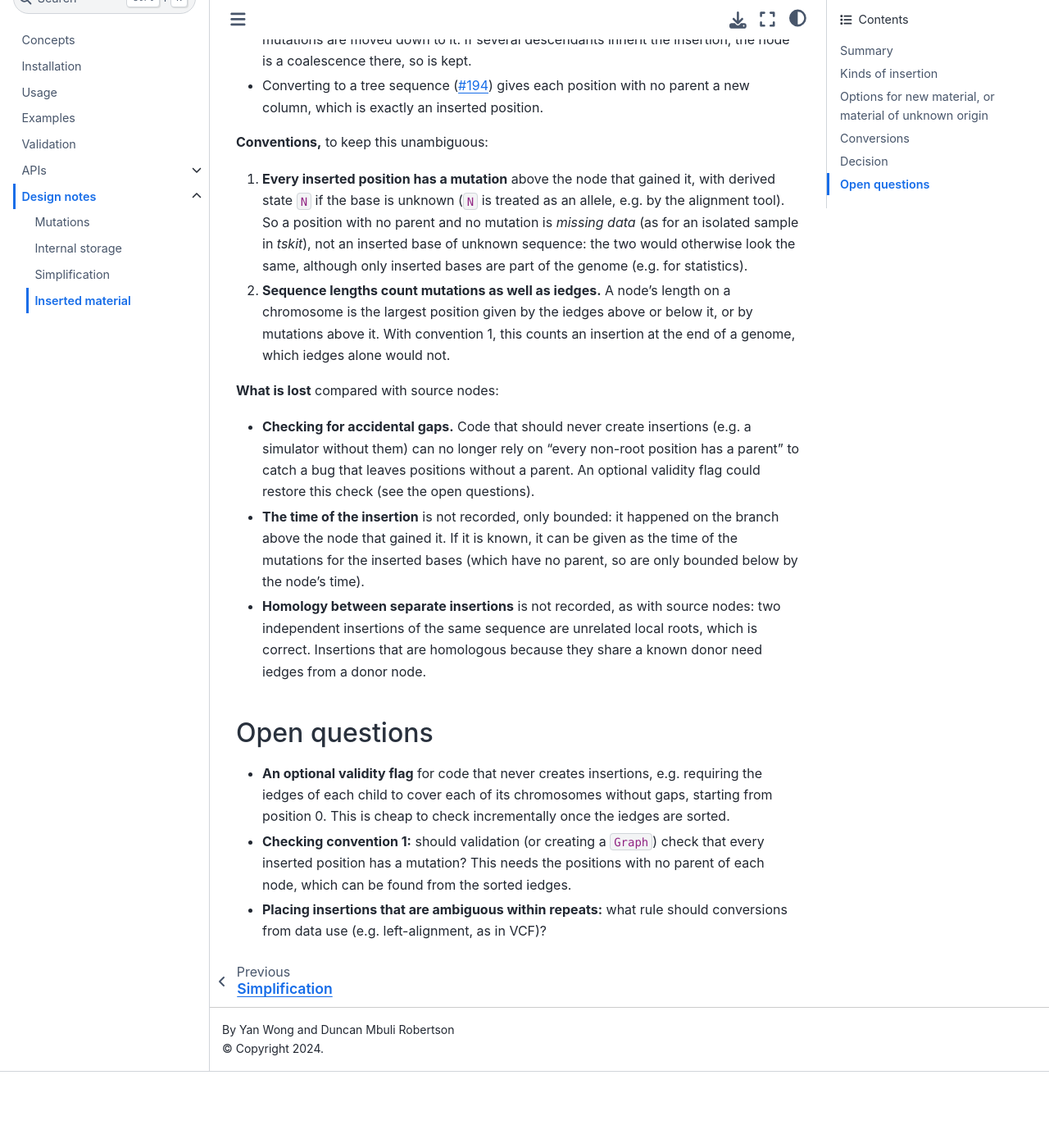
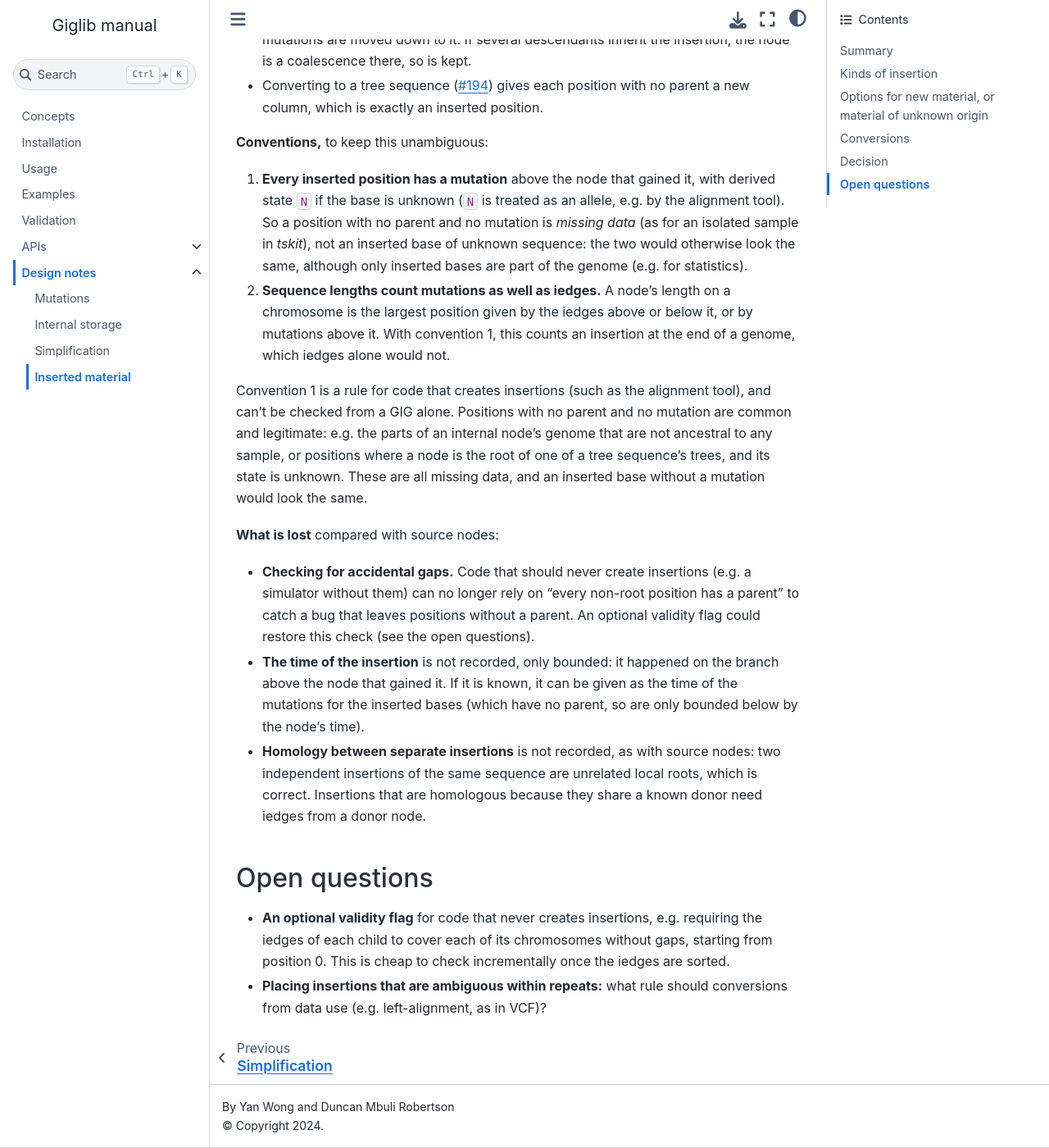
Before and after one commit to hyanwong/giglib, a Jupyter Book: the page built from docs/design/insertions.md, in a window 1280 px wide and 1400 px high, scrolled down 3458 px. Shown: the whole window at 82% size. Built offline with Jupyter Book 1.0.4 settings and Sphinx 7.4.7 and the Sphinx Book theme 1.1.4, drawn with Linux system fonts in a browser that asks for light colours; before the commit the page ends 4765 px from its top, so only the background shows below that.

Commit message:
Insertions note: convention 1 can't be checked from a GIG alone
Co-Authored-By: Claude Opus 5.5 <noreply@anthropic.com>

```diff
--- a/docs/design/insertions.md
+++ b/docs/design/insertions.md
@@ -126,6 +126,12 @@ donor, as in option d) are iedges from their source, as before.
    largest position given by the iedges above or below it, or by mutations above it. With
    convention 1, this counts an insertion at the end of a genome, which iedges alone would not.
 
+Convention 1 is a rule for code that creates insertions (such as the alignment tool), and can't be
+checked from a GIG alone. Positions with no parent and no mutation are common and legitimate: e.g.
+the parts of an internal node's genome that are not ancestral to any sample, or positions where a
+node is the root of one of a tree sequence's trees, and its state is unknown. These are all
+missing data, and an inserted base without a mutation would look the same.
+
 **What is lost** compared with source nodes:
 
 - **Checking for accidental gaps.** Code that should never create insertions (e.g. a simulator
@@ -144,8 +150,5 @@ donor, as in option d) are iedges from their source, as before.
 - **An optional validity flag** for code that never creates insertions, e.g. requiring the iedges
   of each child to cover each of its chromosomes without gaps, starting from position 0. This is
   cheap to check incrementally once the iedges are sorted.
-- **Checking convention 1:** should validation (or creating a `Graph`) check that every inserted
-  position has a mutation? This needs the positions with no parent of each node, which can be
-  found from the sorted iedges.
 - **Placing insertions that are ambiguous within repeats:** what rule should conversions from data
   use (e.g. left-alignment, as in VCF)?
```
